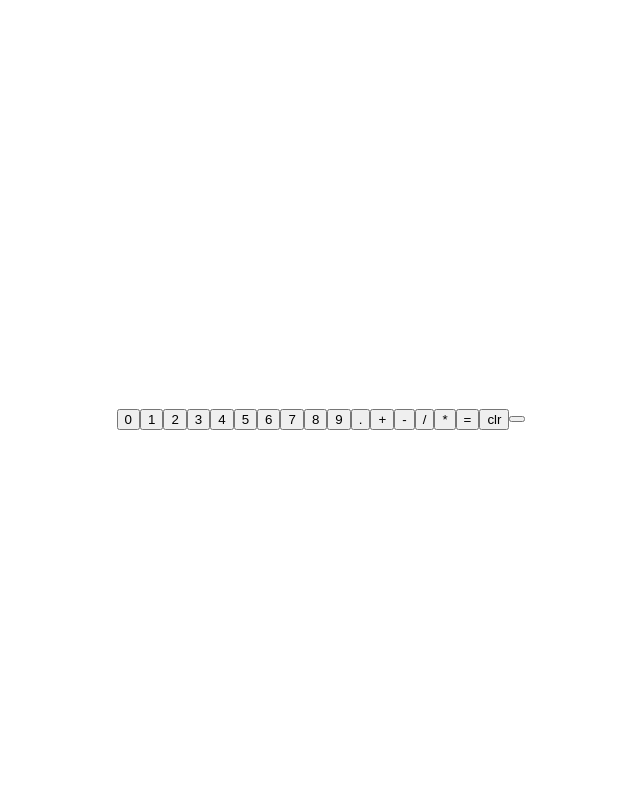
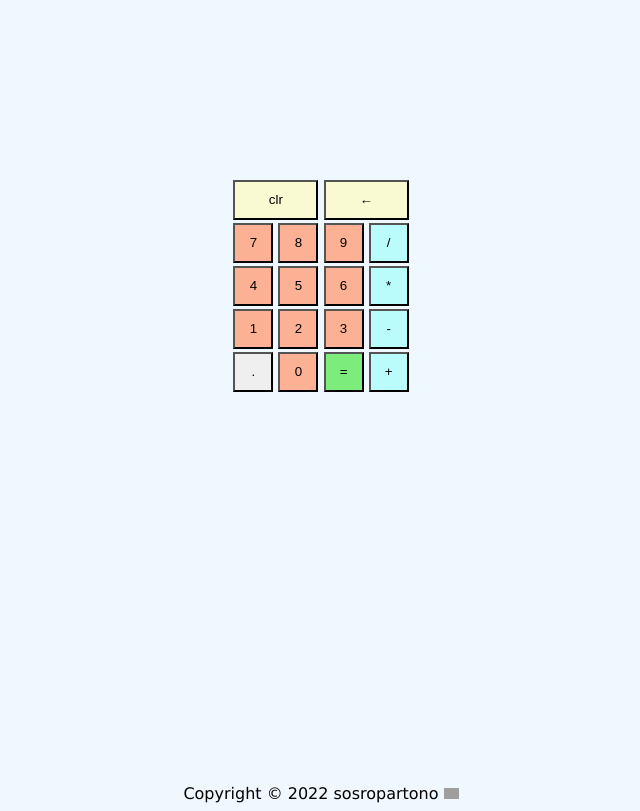
Before and after one commit to sosropartono/calculator, a plain HTML site: page index.html in a window 1280 px wide. Shown: the part 5-816 px from the top of the page, without its empty margins (319-959 px from the left). Drawn offline with Linux system fonts and the light colour scheme; grey boxes are pictures that could not be loaded.

Commit message:
Added styling and footer

```diff
--- a/css/stylesheet.css
+++ b/css/stylesheet.css
@@ -1,18 +1,71 @@
-div{
+
+.button{
+    width: 40px;
+    height: 40px;
+    margin-bottom: 3px;
+    padding: 0;
+    border-color: black;
+
+}
+
+p{
     display: flex;
     justify-content: center;
     align-items: center;
-
+    text-align: center;
 }
 
 body{
     display: flex;
-    justify-content: center;
-    align-content: center;
+    flex-direction: column;
+    justify-content: space-between;
+    align-items: center;
     height: 100vh;
+    background-color: aliceblue;
+    font-family:'Lucida Sans', 'Lucida Sans Regular', 'Lucida Grande', 'Lucida Sans Unicode', Geneva, Verdana, sans-serif;
 }
+
 
 .calcContainer{
     display: flex;
-    flex-flow: column;
+    flex-direction: column;
+
 }
+div.calcContainer{
+    height: 500px;
+    width: 300px;
+    background-color: aliceblue;
+    display: flex;
+    justify-content: center;
+    align-items: center;
+}
+
+.numberDisplay{
+    width: 172px;
+    height: 100px;
+
+}
+
+
+.something{
+    display: flex;
+
+    justify-content: space-between;
+}
+
+.button.clr{
+    width: 85px;
+    background-color: lightgoldenrodyellow;
+}
+
+.button.op{
+    background-color: rgb(186, 252, 252);
+}
+
+.button.equal{
+    background-color: rgba(26, 229, 15, 0.543);
+}
+
+.button.num{
+    background-color: rgba(255, 160, 122, 0.799);
+}
--- a/index.html
+++ b/index.html
@@ -1,5 +1,6 @@
 <!DOCTYPE html>
 <html lang="en">
+
 <head>
     <meta charset="UTF-8">
     <meta http-equiv="X-UA-Compatible" content="IE=edge">
@@ -7,35 +8,58 @@
     <title>calculator</title>
     <link rel="stylesheet" href="css/stylesheet.css">
 </head>
+
 <body>
     <div class="calcContainer">
-    <div>
+        <div class="numberDisplay">
+            <p class="opDisplay"></p>
             <p class="display" type="number"></p>
         </div>
         <!--Numbers-->
         <div>
-        <button class="button num">0</button>
+            <div class="something">
+                <button class="button clr">clr</button>
+                <button class="button clr backspace">←</button>
+            </div>
+            <div>
+                <button class="button num">7</button>
+                <button class="button num">8</button>
+                <button class="button num">9</button>
+                <button class="button divide op">/</button>
+            </div>
+
+            <div>
+                <button class="button num">4</button>
+                <button class="button num">5</button>
+                <button class="button num">6</button>
+                <button class="button multiply op">*</button>
+            </div>
+
+            <div>
                 <button class="button num">1</button>
                 <button class="button num">2</button>
                 <button class="button num">3</button>
-        <button class="button num">4</button>
-        <button class="button num">5</button>
-        <button class="button num">6</button>
-        <button class="button num">7</button>
-        <button class="button num">8</button>
-        <button class="button num">9</button>
+                <button class="button minus op">-</button>
+            </div>
+
+
+            <div>
                 <button class="button decimal">.</button>
+                <button class="button num">0</button>
+                <button class="button equal">=</button>
                 <button class="button plus op">+</button>
-        <button class="button minus op">-</button>
-        <button class="button divide op">/</button>
-        <button class="button multiply op">*</button>
-        <button class="button equal">=</button>
-        <button class="button clr">clr</button>
-        <button class="button backspace"></button>
+            </div>
+
+
+
             <p class="displayOP"></p>
         </div>
 
     </div>
+    <div class="footer">Copyright © 2022 sosropartono
+        <a href="https://github.com/sosropartono"><img src="https://cdn-icons-png.flaticon.com/512/25/25231.png" width="15px" alt=""></a>
+    </div>
     <script src="js/script.js"></script>
 </body>
+
 </html>
--- a/js/script.js
+++ b/js/script.js
@@ -11,6 +11,9 @@ function multiply(a, b) {
 }
 
 function divide(a, b) {
+    if(b == 0){
+        return "Please dont break my calculator!";
+    }
     return +a / +b;
 }
 
@@ -51,6 +54,7 @@ const numSelector = document.querySelectorAll('.num');
 const opSelector = document.querySelectorAll('.op');
 const clrSelector = document.querySelector('.clr');
 const displaySelector = document.querySelector('.display');
+const opDisplaySelector = document.querySelector('.opDisplay');
 const equalSelector = document.querySelector('.equal');
 const displayOP = document.querySelector('.displayOP');
 const backSpaceSelector = document.querySelector('.backspace');
@@ -69,7 +73,7 @@ const decimalReg = /./;
 
 
 //Receive first input
-// forEach method is applied to add eventListeners to nodelist
+// forEach method is awlied to add eventListeners to nodelist
 
 // document.addEventListener('keydown', keydown);
 backSpaceSelector.addEventListener('click', backspace);
@@ -126,13 +130,16 @@ opSelector.forEach(operator => operator.addEventListener('click', event => {
 
     }
     operatorArray.push(event.target.innerHTML);
+    opDisplaySelector.innerHTML = `${numberArray[numberArray.length - 1]} ${operatorArray[operatorArray.length - 1]}`;
+
+
 }));
 
 //Keyboard listener
-opSelector.forEach(operator => operator.addEventListener('keypress', event => {
-    numberArray.push(displaySelector.innerHTML);
-    operatorArray.push(event.target.innerHTML);
-}))
+// opSelector.forEach(operator => operator.addEventListener('keypress', event => {
+//     numberArray.push(displaySelector.innerHTML);
+//     operatorArray.push(event.target.innerHTML);
+// }))
 
 
 //firstNumber assigns latest firstNumber, secondNumber assigns number after 0
@@ -142,15 +149,18 @@ equalSelector.addEventListener('click', event => {
     firstNumber = numberArray[numberArray.length - 3];
     secondNumber = numberArray[numberArray.length - 1];
     displaySelector.innerHTML = operate(operator, firstNumber, secondNumber);
+    opDisplaySelector.innerHTML = '';
 })
 
-equalSelector.addEventListener('keypress', event => {
-    numberArray.push(displaySelector.innerHTML);
-    operator = operatorArray[operatorArray.length - 1];
-    firstNumber = numberArray[numberArray.length - 3];
-    secondNumber = numberArray[numberArray.length - 1];
-    displaySelector.innerHTML = operate(operator, firstNumber, secondNumber);
-})
+
+// equalSelector.addEventListener('keypress', event => {
+//     numberArray.push(displaySelector.innerHTML);
+//     operator = operatorArray[operatorArray.length - 1];
+//     firstNumber = numberArray[numberArray.length - 3];
+//     secondNumber = numberArray[numberArray.length - 1];
+//     displaySelector.innerHTML = operate(operator, firstNumber, secondNumber);
+// })
+
 
 //Clear button changes display innerHTML to empty string
 clrSelector.addEventListener('click', clearAll);
@@ -158,6 +168,7 @@ clrSelector.addEventListener('click', clearAll);
 //Clear both display and arrays function
 function clearAll() {
     displaySelector.innerHTML = '';
+    opDisplaySelector.innerHTML = '';
     numberArray = [];
     operatorArray = [];
 }
```
Lines whose indentation alone changed are shown as unchanged.
